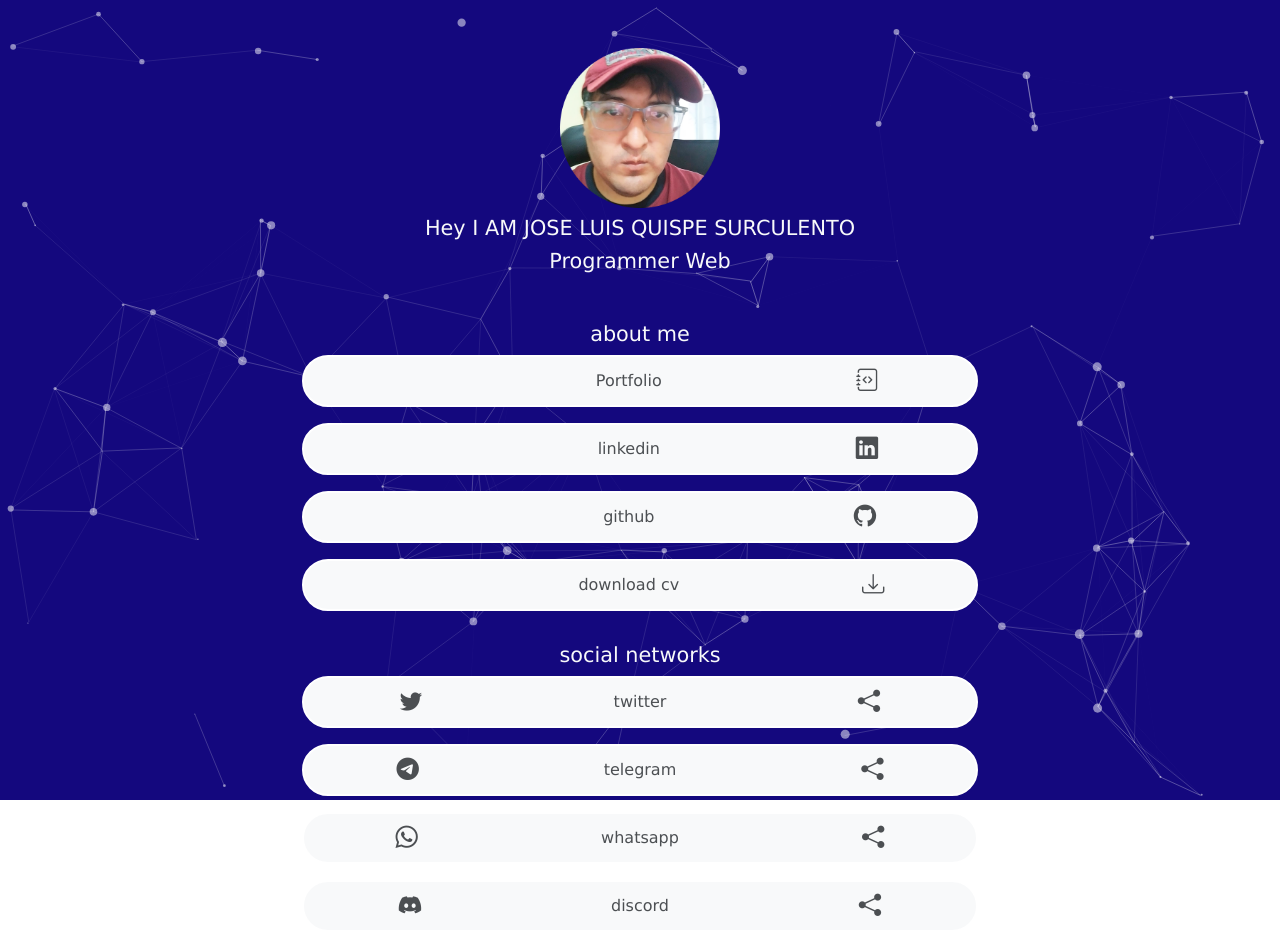
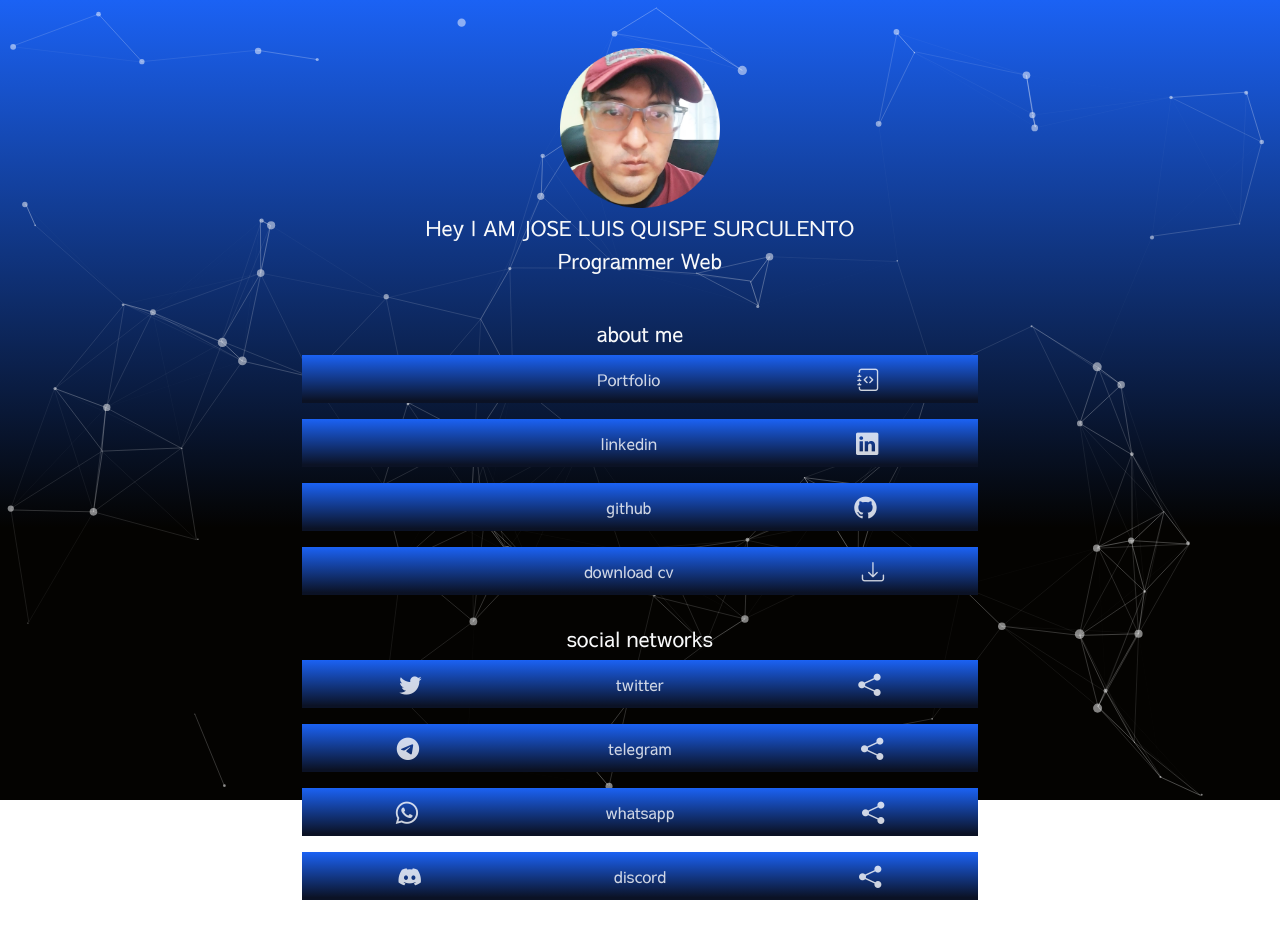
Before and after one commit to joseluisx10/portal-jose, a plain HTML site: page index.html in a window 1280 px wide. Drawn offline with nearby package versions, Linux system fonts and the light colour scheme; animation ran at ten frames a second.

Commit message:
cambio de letra y fondo

```diff
--- a/css/stylesheet.css
+++ b/css/stylesheet.css
@@ -1,13 +1,14 @@
  * {
      margin: 0;
      padding: 0;
-     font-family: Verdana, Geneva, Tahoma, sans-serif;
+     font-family: 'Sawarabi Gothic', sans-serif;
      text-decoration: none !important;
      box-sizing: border-box !important;
  }
 
  #particles-js {
-     background-color: #14087e;
+     background: rgb(4, 3, 1);
+     background: linear-gradient(0deg, rgba(4, 3, 1, 1) 34%, rgba(27, 98, 244, 1) 100%);
      position: fixed;
      z-index: -5;
      width: 100%;
@@ -34,10 +35,14 @@
 
  a {
      transition: .3s;
+     background: rgb(11, 18, 37);
+     background: linear-gradient(0deg, rgba(11, 18, 37, 1) 5%, rgba(27, 98, 244, 1) 100%);
  }
+
 
  a>* {
      opacity: .8;
+     color: #ffff;
  }
 
  a>*:hover {
@@ -47,7 +52,8 @@
  }
 
  a:hover {
-     background-color: rgba(243, 43, 46, 0.94) !important;
+     background: rgb(4, 3, 1);
+     background: linear-gradient(0deg, rgba(4, 3, 1, 1) 34%, rgba(27, 98, 244, 1) 100%);
      filter: brightness(100%);
 
  }
@@ -56,10 +62,7 @@
      height: 3rem;
  }
 
- .edit-border {
-     border: 2px solid #ffff;
-     border-radius: 3rem;
- }
+
 
  @media (max-width: 768px) {
 
--- a/index.html
+++ b/index.html
@@ -6,10 +6,14 @@
     <meta http-equiv="X-UA-Compatible" content="IE=edge">
     <meta name="viewport" content="width=device-width, initial-scale=1.0">
     <link href="./img/icono.png" rel="icon">
+    <link rel="preconnect" href="https://fonts.googleapis.com">
+    <link rel="preconnect" href="https://fonts.gstatic.com" crossorigin>
+    <link href="https://fonts.googleapis.com/css2?family=Sawarabi+Gothic&display=swap" rel="stylesheet">
     <link href="https://cdn.jsdelivr.net/npm/bootstrap@5.3.0-alpha1/dist/css/bootstrap.min.css" rel="stylesheet"
         integrity="sha384-GLhlTQ8iRABdZLl6O3oVMWSktQOp6b7In1Zl3/Jr59b6EGGoI1aFkw7cmDA6j6gD" crossorigin="anonymous">
     <link rel="stylesheet" href="https://cdnjs.cloudflare.com/ajax/libs/animate.css/4.1.1/animate.min.css" />
     <link rel="stylesheet" href="https://cdn.jsdelivr.net/npm/bootstrap-icons@1.10.3/font/bootstrap-icons.css">
+    <link href="https://fonts.googleapis.com/css?family=Lato" rel="stylesheet">
     <link rel="stylesheet" href="./css/stylesheet.css">
     <title>QSurcu</title>
 </head>
```
